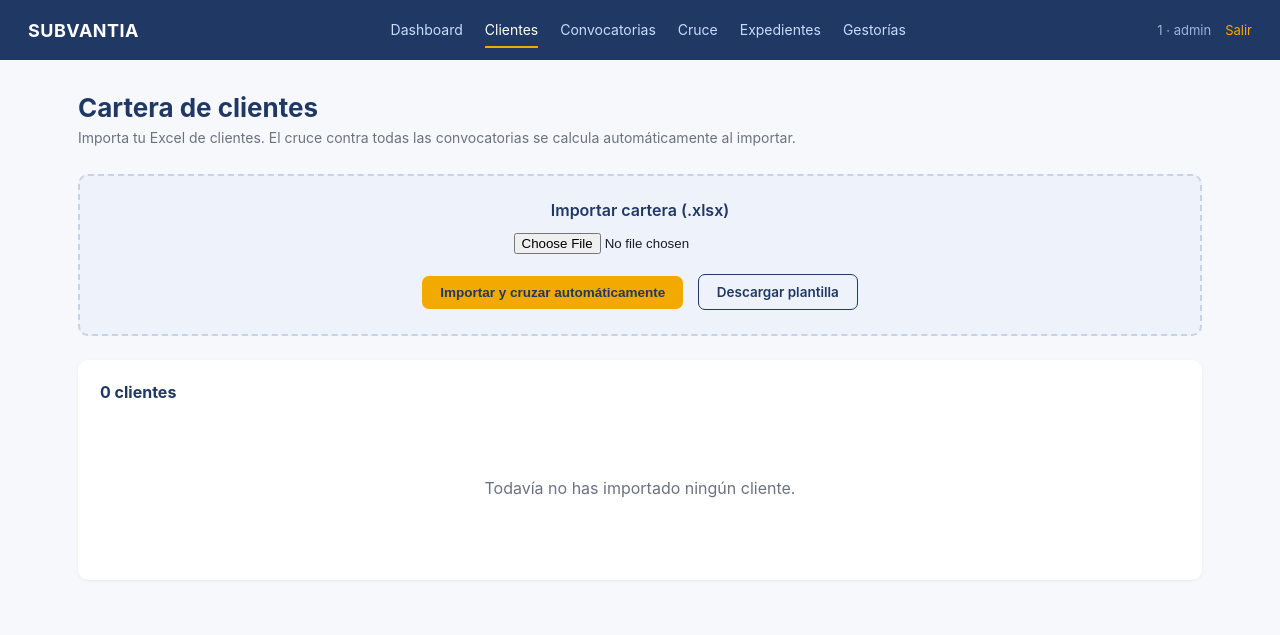
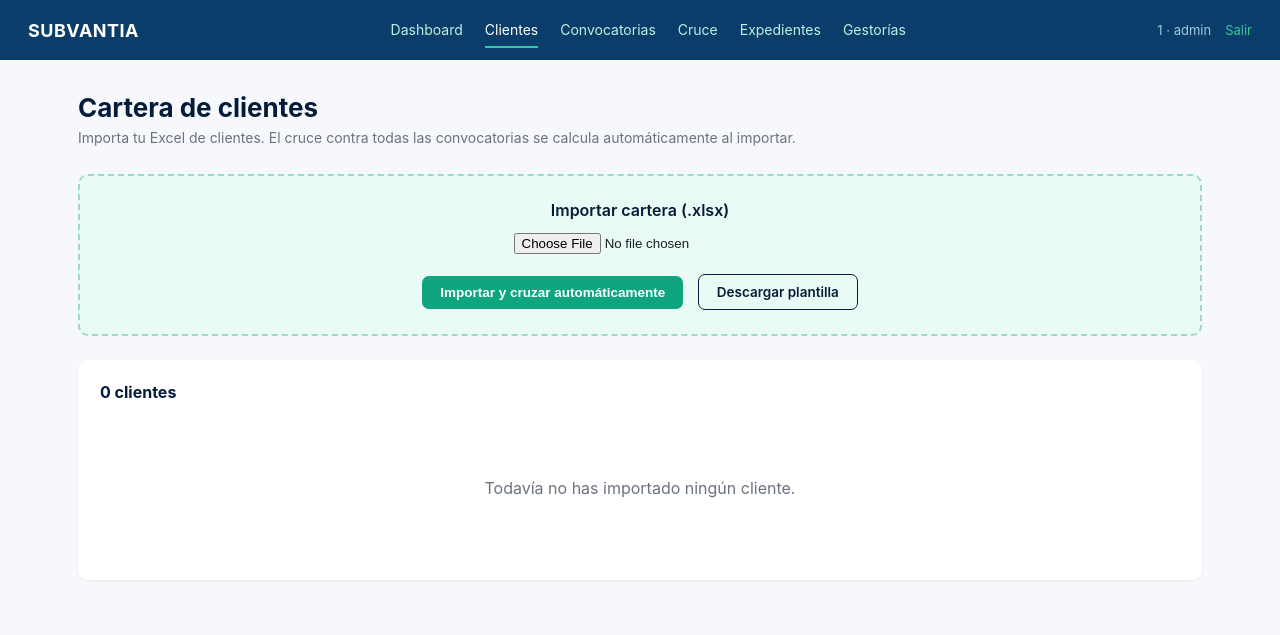
Before and after one commit to Autonometrics/subvantia-app, a Flask app: page /clientes in a window 1280 px wide. Shown: the top 635 px of the page. Run offline with Flask 3, Linux system fonts and the light colour scheme; the visitor is signed in with stand-in values (Sample User, id 1); data that the repository does not hold is empty; parts of the project's set-up code (start-up, migrations or seed data) failed here and were passed over; some libraries are stand-ins or nearby versions.

Commit message:
Add files via upload

```diff
--- a/static/style.css
+++ b/static/style.css
@@ -1,13 +1,14 @@
 :root {
-  --navy: #1F3864;
-  --navy-dark: #162542;
-  --ice: #CADCFC;
-  --ice-bg: #EEF2FA;
-  --amber: #F2A900;
+  --navy: #041B39;
+  --navy-mid: #0B3D6B;
+  --navy-dark: #02101F;
+  --teal: #0EA57F;
+  --teal-light: #37C79C;
+  --mint-bg: #EAFBF5;
+  --mint-chip: #D3F3E8;
   --white: #FFFFFF;
   --text: #1A1D23;
   --muted: #6B7280;
-  --green: #D9EAD3;
   --yellow: #FFF2CC;
   --red: #F4CCCC;
 }
@@ -19,16 +20,16 @@ body {
 a { color: inherit; text-decoration: none; }
 
 .topbar {
-  background: var(--navy); color: var(--white); padding: 0 28px;
+  background: var(--navy-mid); color: var(--white); padding: 0 28px;
   display: flex; align-items: center; justify-content: space-between; height: 60px;
 }
 .topbar .brand { font-weight: 700; font-size: 18px; letter-spacing: 0.5px; display: flex; align-items: center; gap: 10px; }
-.brand-icon { width: 26px; height: 26px; border-radius: 6px; }
+.brand-icon { width: 28px; height: 28px; }
 .topbar nav { display: flex; gap: 22px; }
-.topbar nav a { font-size: 14px; color: #CADCFC; padding: 8px 0; border-bottom: 2px solid transparent; }
-.topbar nav a.active, .topbar nav a:hover { color: var(--white); border-bottom: 2px solid var(--amber); }
-.topbar .user { font-size: 13px; color: #9FB3D9; display: flex; align-items: center; gap: 14px; }
-.topbar .user a { color: var(--amber); }
+.topbar nav a { font-size: 14px; color: #BFEFE2; padding: 8px 0; border-bottom: 2px solid transparent; }
+.topbar nav a.active, .topbar nav a:hover { color: var(--white); border-bottom: 2px solid var(--teal-light); }
+.topbar .user { font-size: 13px; color: #9FC9DA; display: flex; align-items: center; gap: 14px; }
+.topbar .user a { color: var(--teal-light); }
 
 .container { max-width: 1180px; margin: 0 auto; padding: 32px 28px; }
 
@@ -44,24 +45,24 @@ p.page-sub { color: var(--muted); margin: 0 0 28px; font-size: 14px; }
 .card h2 { font-size: 16px; color: var(--navy); margin: 0 0 16px; }
 
 table { width: 100%; border-collapse: collapse; font-size: 13.5px; }
-th { text-align: left; background: var(--ice-bg); color: var(--navy); padding: 10px 12px; font-size: 12px; text-transform: uppercase; letter-spacing: 0.3px; }
+th { text-align: left; background: var(--mint-bg); color: var(--navy); padding: 10px 12px; font-size: 12px; text-transform: uppercase; letter-spacing: 0.3px; }
 td { padding: 10px 12px; border-bottom: 1px solid #EEE; vertical-align: top; }
 tr:hover td { background: #FAFBFD; }
 
 .badge { display: inline-block; padding: 3px 10px; border-radius: 12px; font-size: 11.5px; font-weight: 600; }
-.badge-alta { background: var(--green); color: #274E13; }
+.badge-alta { background: var(--mint-chip); color: #0A6B52; }
 .badge-media { background: var(--yellow); color: #7F6000; }
 .badge-baja { background: var(--red); color: #85200C; }
-.badge-abierta { background: var(--green); color: #274E13; }
+.badge-abierta { background: var(--mint-chip); color: #0A6B52; }
 .badge-verificar_urgente { background: var(--red); color: #85200C; }
 .badge-cerrada { background: #E5E7EB; color: #4B5563; }
 .badge-prevista, .badge-no_confirmada { background: var(--yellow); color: #7F6000; }
-.badge-activa { background: var(--green); color: #274E13; }
+.badge-activa { background: var(--mint-chip); color: #0A6B52; }
 .badge-impago { background: var(--red); color: #85200C; }
 .badge-pausada { background: #E5E7EB; color: #4B5563; }
 
 .btn { display: inline-block; padding: 9px 18px; border-radius: 7px; font-size: 13.5px; font-weight: 600; border: none; cursor: pointer; }
-.btn-primary { background: var(--amber); color: var(--navy); }
+.btn-primary { background: var(--teal); color: var(--white); }
 .btn-primary:hover { opacity: 0.9; }
 .btn-outline { background: transparent; border: 1.5px solid var(--navy); color: var(--navy); }
 .btn-sm { padding: 5px 12px; font-size: 12px; }
@@ -74,33 +75,31 @@ form.inline { display: inline; }
 .alert-flash { background: #FFF3CD; border: 1px solid #FFE69C; color: #664D03; padding: 12px 18px; border-radius: 8px; margin-bottom: 20px; font-size: 13.5px; }
 
 .login-wrap { min-height: 100vh; display: flex; align-items: center; justify-content: center; background: var(--navy); }
-.login-box { background: var(--white); border-radius: 12px; padding: 40px; width: 380px; }
-.login-logo { width: 56px; height: 56px; border-radius: 12px; display: block; margin: 0 0 16px; }
-.login-box h1 { color: var(--navy); font-size: 24px; margin: 0 0 4px; }
+.login-box { background: var(--white); border-radius: 12px; padding: 40px; width: 380px; text-align: center; }
+.login-logo-full { width: 100%; max-width: 260px; height: auto; display: block; margin: 0 auto 8px; }
 .login-box p { color: var(--muted); font-size: 13px; margin: 0 0 24px; }
+.login-box form { text-align: left; }
 .login-box label { display: block; font-size: 12.5px; font-weight: 700; color: var(--navy); margin-bottom: 6px; margin-top: 14px; }
 .login-box input { width: 100%; padding: 10px 12px; border-radius: 7px; border: 1px solid #D6DEEC; font-size: 14px; }
 .login-box button { width: 100%; margin-top: 22px; }
-.login-hint { margin-top: 18px; font-size: 12px; color: var(--muted); background: var(--ice-bg); padding: 10px 12px; border-radius: 8px; }
+.login-hint { margin-top: 18px; font-size: 12px; color: var(--muted); background: var(--mint-bg); padding: 10px 12px; border-radius: 8px; text-align: left; }
 
 .kanban { display: grid; grid-template-columns: repeat(5, 1fr); gap: 14px; align-items: start; }
-.kanban-col { background: var(--ice-bg); border-radius: 10px; padding: 14px; min-height: 200px; }
+.kanban-col { background: var(--mint-bg); border-radius: 10px; padding: 14px; min-height: 200px; }
 .kanban-col h3 { font-size: 13px; color: var(--navy); margin: 0 0 12px; text-transform: uppercase; letter-spacing: 0.3px; }
 .kanban-card { background: var(--white); border-radius: 8px; padding: 12px; margin-bottom: 10px; box-shadow: 0 1px 2px rgba(0,0,0,0.08); font-size: 12.5px; }
 .kanban-card .cli { font-weight: 700; color: var(--navy); margin-bottom: 3px; }
 .kanban-card .conv { color: var(--muted); font-size: 11.5px; margin-bottom: 8px; }
 .kanban-card select { width: 100%; font-size: 11.5px; padding: 4px; border-radius: 5px; border: 1px solid #D6DEEC; }
 
-.upload-box { border: 2px dashed #C7D2E5; border-radius: 10px; padding: 24px; text-align: center; background: var(--ice-bg); margin-bottom: 24px; }
+.upload-box { border: 2px dashed #9FD9C4; border-radius: 10px; padding: 24px; text-align: center; background: var(--mint-bg); margin-bottom: 24px; }
 
-.email-box { white-space: pre-wrap; background: var(--ice-bg); border-radius: 10px; padding: 24px; font-family: "Courier New", monospace; font-size: 13px; line-height: 1.6; }
+.email-box { white-space: pre-wrap; background: var(--mint-bg); border-radius: 10px; padding: 24px; font-family: "Courier New", monospace; font-size: 13px; line-height: 1.6; }
 
 .empty-state { text-align: center; padding: 60px 20px; color: var(--muted); }
 
 .hero { text-align: center; max-width: 640px; margin: 40px auto 48px; }
-.hero-logo { width: 64px; height: 64px; border-radius: 14px; margin-bottom: 18px; }
-.hero-title { font-size: 32px; color: var(--navy); margin: 0 0 8px; letter-spacing: 0.5px; }
-.hero-tagline { font-size: 17px; color: var(--navy); font-weight: 600; margin: 0 0 14px; }
+.hero-logo-full { width: 100%; max-width: 320px; height: auto; margin-bottom: 8px; }
 .hero-desc { font-size: 14.5px; color: var(--muted); line-height: 1.6; margin: 0 0 26px; }
 .hero-grid { display: grid; grid-template-columns: repeat(3, 1fr); gap: 18px; max-width: 980px; margin: 0 auto 32px; }
 .hero-grid .card h2 { font-size: 15px; }
```
